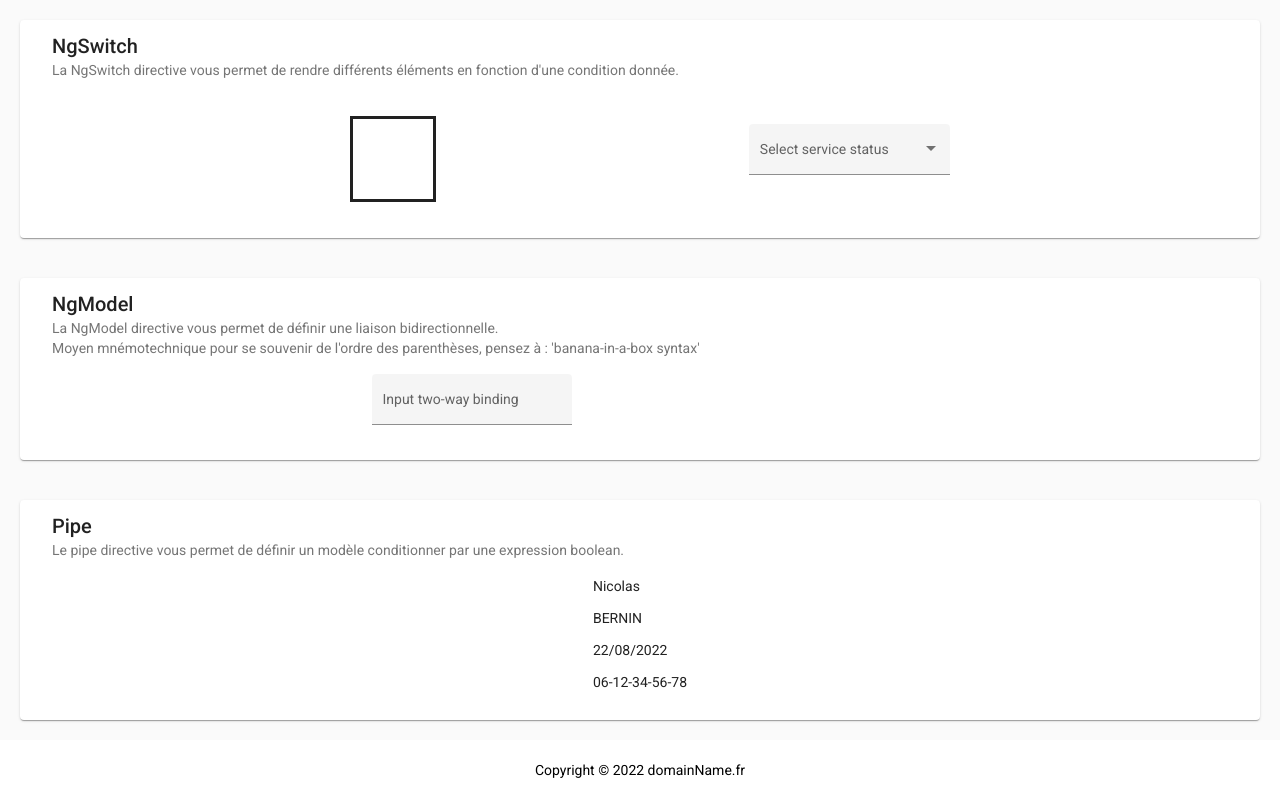
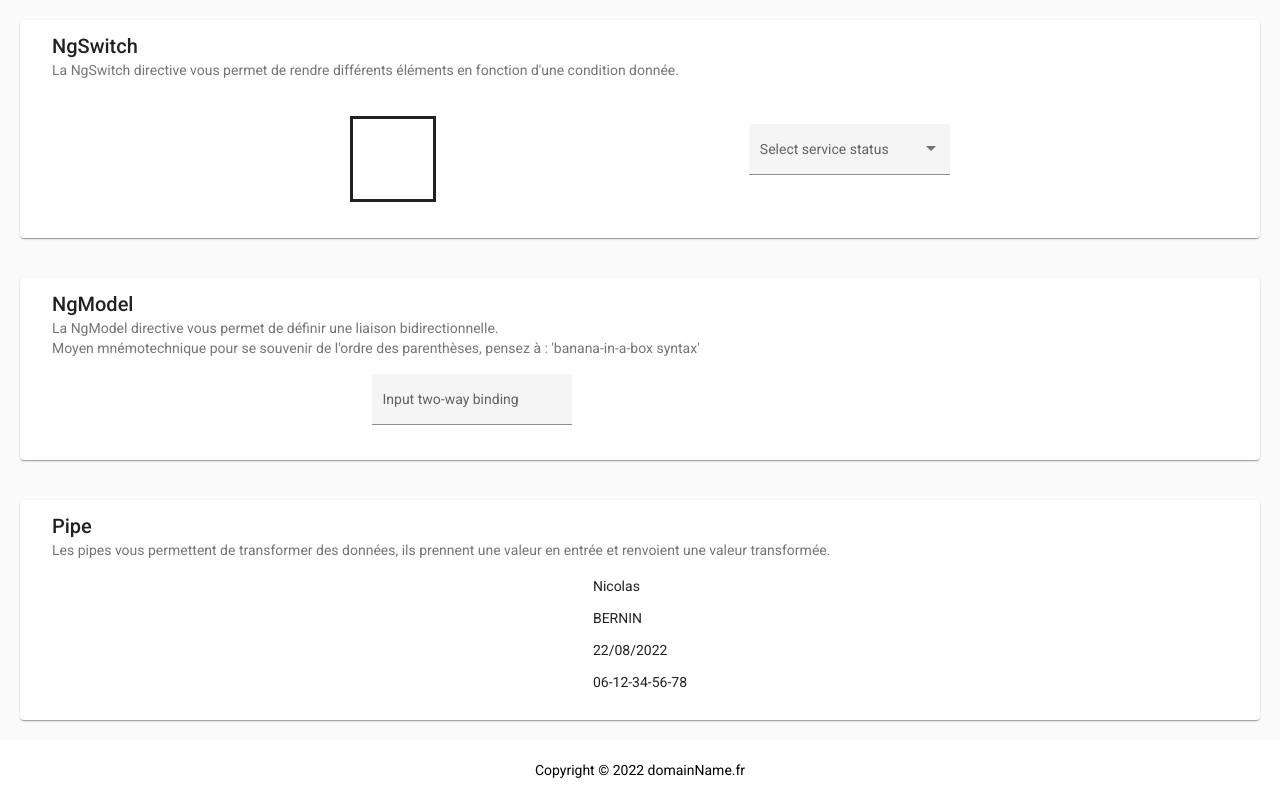
Before and after one commit to Airakath/angular-par-la-pratique, an Angular app: page / in a window 1280 px wide. Shown: the part 1428-2228 px from the top of the page. Built offline with nearby package versions, Linux system fonts and the light colour scheme.

Commit message:
update text

```diff
--- a/src/app/modules/home/components/example-pipe/example-pipe.component.html
+++ b/src/app/modules/home/components/example-pipe/example-pipe.component.html
@@ -5,7 +5,7 @@
                 Pipe
             </mat-card-title>
             <mat-card-subtitle>
-                Le pipe directive vous permet de définir un modèle conditionner par une expression boolean.
+                Les pipes vous permettent de transformer des données, ils prennent une valeur en entrée et renvoient une valeur transformée.
             </mat-card-subtitle>
         </mat-card-header>
         <mat-card-content>
```
